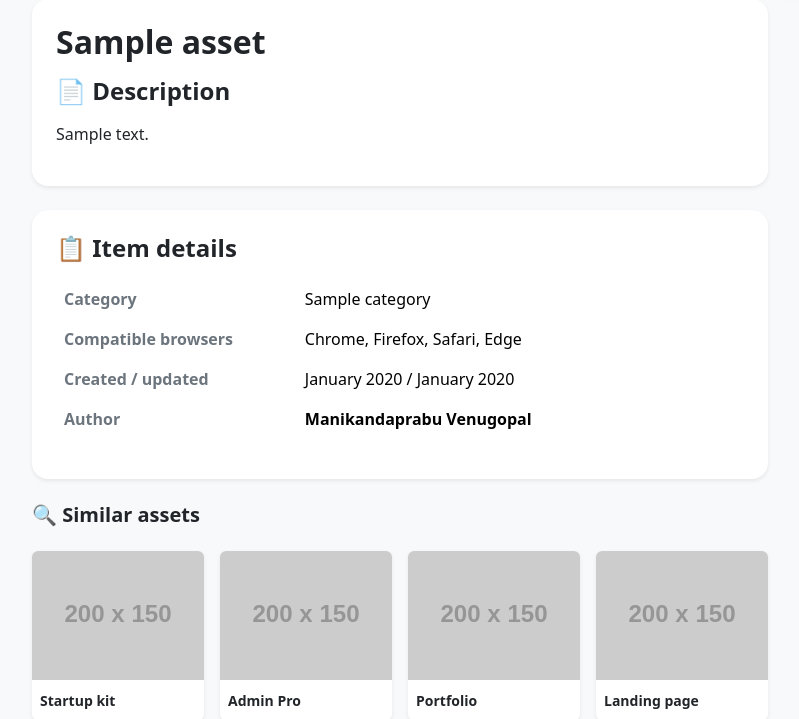
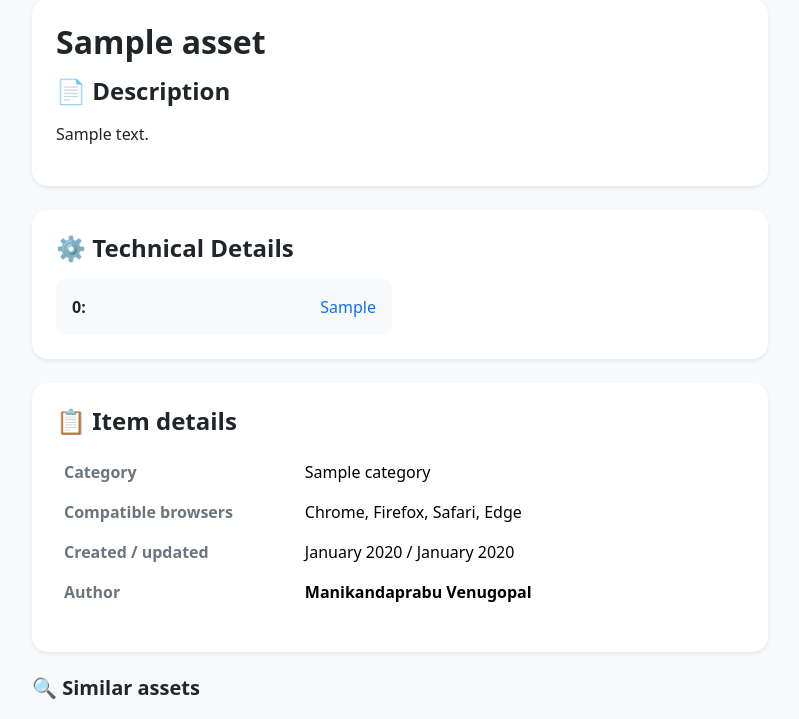
Before and after one commit to manikandaprabu1162/assest_platform, a Laravel app: template resources/views/assests/show.blade.php in a window 1280 px wide. Shown: the part 571-1290 px from the top of the page, without its empty margins (50-849 px from the left). Run offline with Laravel 12, Linux system fonts and the light colour scheme; the template is opened without the code that fills it: most values are stand-ins (such as "Sample title", 1, 10 or a date in 2020); grey boxes labelled with a size stand in for pictures from a placeholder-image service; some libraries are stand-ins or nearby versions.

Commit message:
tech column added

```diff
--- a/app/Filament/Resources/Assets/AssetResource.php
+++ b/app/Filament/Resources/Assets/AssetResource.php
@@ -29,7 +29,8 @@ class AssetResource extends Resource
 
     public static function table(Table $table): Table
     {
-        return AssetsTable::configure($table);
+        return AssetsTable::configure($table)
+            ->modifyQueryUsing(fn ($query) => $query->with(['user', 'category']));
     }
 
     public static function getRelations(): array
--- a/app/Models/Asset.php
+++ b/app/Models/Asset.php
@@ -16,7 +16,12 @@ class Asset extends Model
         'thumbnail',
         'preview_link',
         'file_path',
+        'tech_json',
         'status'
+    ];
+
+    protected $casts = [
+        'tech_json' => 'array',
     ];
 
     public function user()
--- a/resources/views/assests/show.blade.php
+++ b/resources/views/assests/show.blade.php
@@ -55,6 +55,22 @@
             <p>{{ $asset->description }}</p>
             @endif
         </div>
+
+        @if($asset->tech_json && count($asset->tech_json) > 0)
+        <div class="bg-white p-4 rounded-4 shadow-sm mb-4">
+            <h3 class="h4 fw-semibold mb-3">⚙️ Technical Details</h3>
+            <div class="row g-3">
+                @foreach($asset->tech_json as $key => $value)
+                <div class="col-md-6">
+                    <div class="d-flex justify-content-between align-items-center p-3 bg-light rounded-3">
+                        <span class="fw-semibold text-capitalize">{{ str_replace('_', ' ', $key) }}:</span>
+                        <span class="text-primary">{{ $value }}</span>
+                    </div>
+                </div>
+                @endforeach
+            </div>
+        </div>
+        @endif
 
         <div class="bg-white p-4 rounded-4 shadow-sm">
             <h3 class="h4 fw-semibold mb-3">📋 Item details</h3>
```
Also changed, not shown: app/Filament/Resources/Assets/Schemas/AssetForm.php (+8 -0 lines), app/Filament/Resources/Assets/Tables/AssetsTable.php (+13 -12 lines), database/migrations/2026_03_04_160539_create_assets_table.php.
